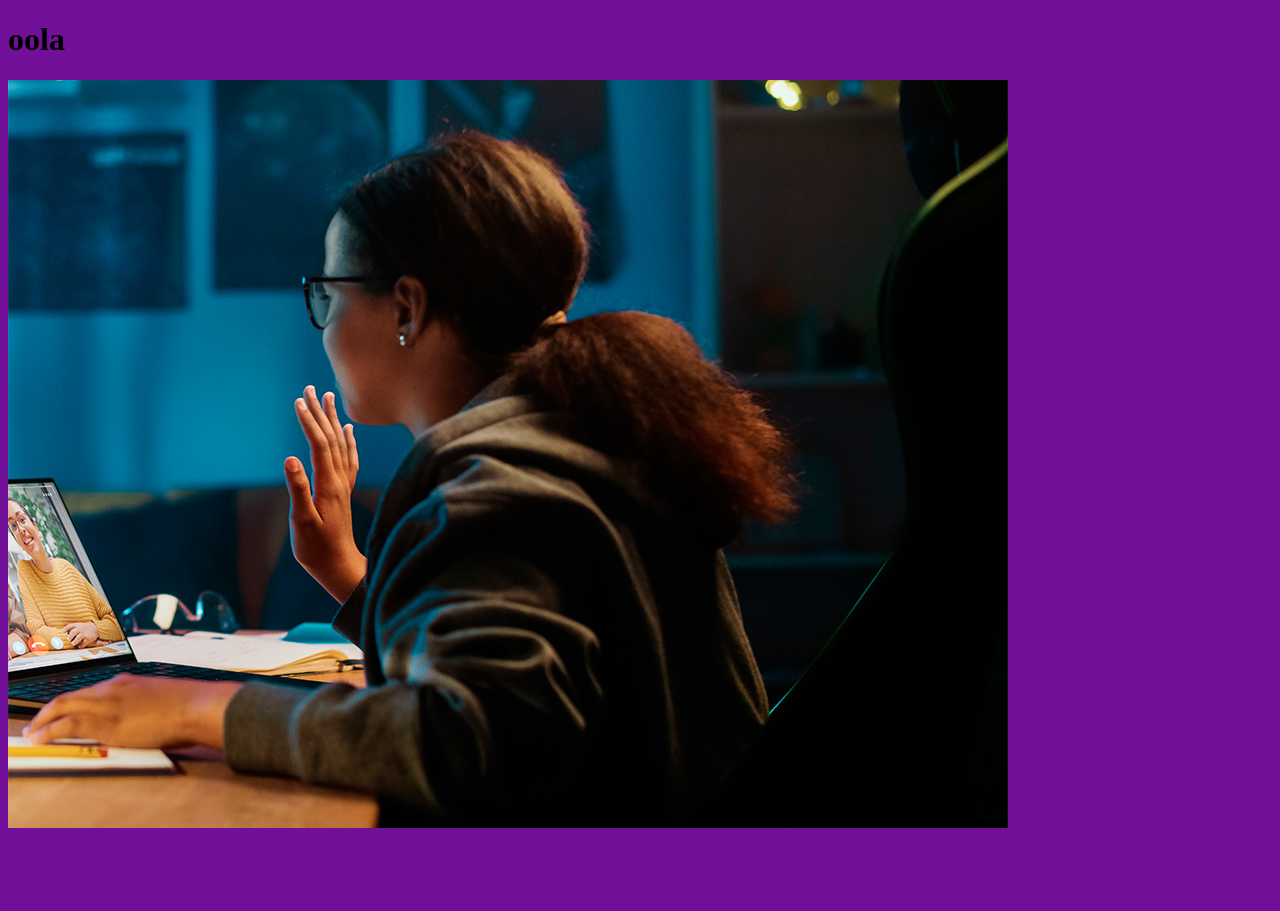
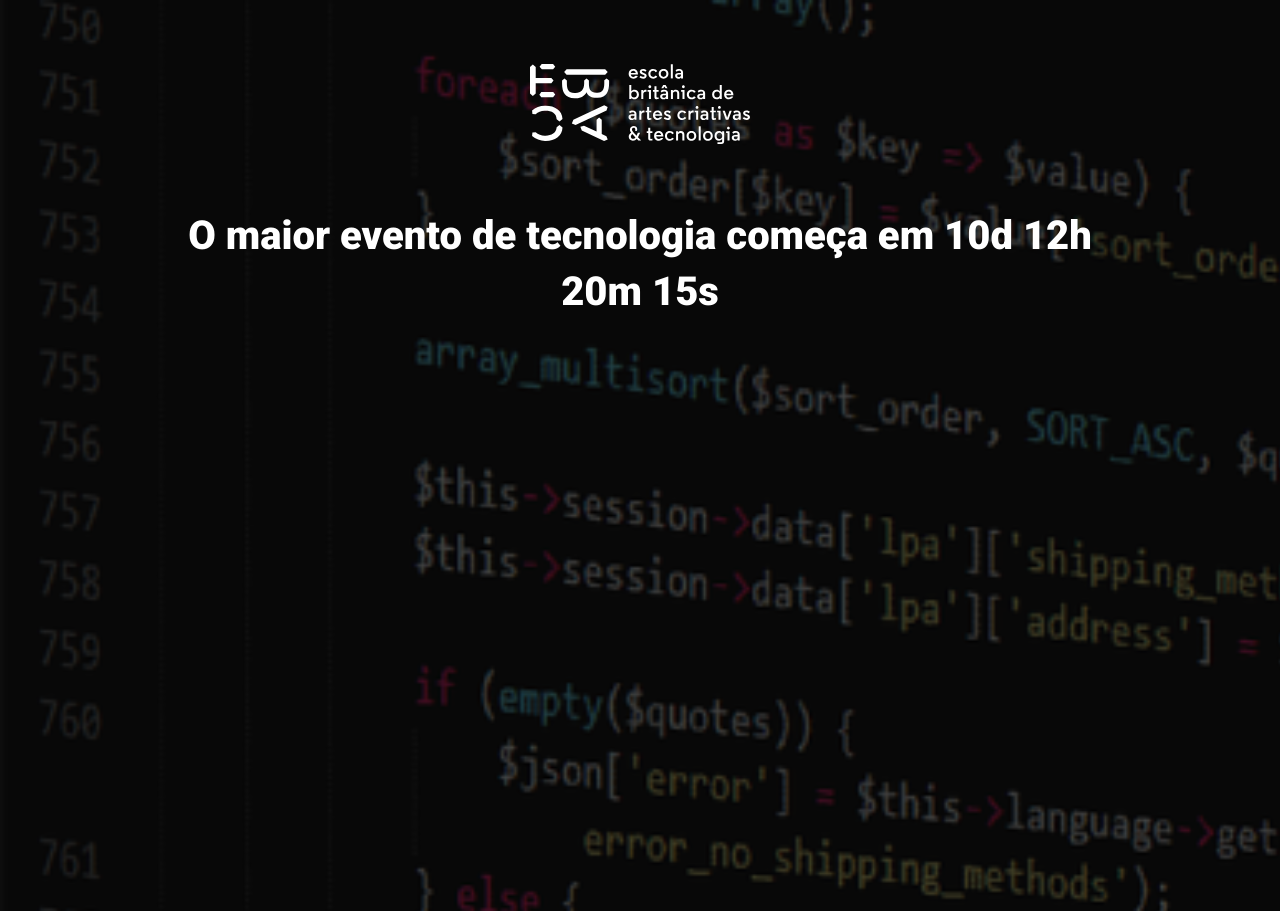
Before and after one commit to miguel11065/ebac_tech_talks, a website built with Parcel: page src/index.html in a window 1280 px wide. Shown: the top 911 px of the page. Before the commit the page ends 840 px from the top, so only its background shows below. Built offline with nearby package versions, Linux system fonts and the light colour scheme.

Commit message:
criando o hero

```diff
--- a/src/index.html
+++ b/src/index.html
@@ -1,14 +1,24 @@
 <!DOCTYPE html>
-<html lang="en">
+<html lang="pt-br">
 <head>
     <meta charset="UTF-8">
     <meta name="viewport" content="width=device-width, initial-scale=1.0">
-    <title>Document</title>
+    <title>EBAC Tech Talks</title>
     <link rel="stylesheet" href="./styles/main.scss">
+    <link rel="preconnect" href="https://fonts.googleapis.com">
+    <link rel="preconnect" href="https://fonts.gstatic.com" crossorigin>
+    <link href="https://fonts.googleapis.com/css2?family=Roboto:wght@400;700&display=swap" rel="stylesheet">
+    <link href="https://fonts.googleapis.com/css2?family=Roboto:wght@400;700;900&display=swap" rel="stylesheet">
 </head>
 <body>
-    <h1>oola</h1>
-    <img src="./images/backend.png" alt="">
+    <header class="hero">
+        <div class="container">
+            <img class="hero__logo" src="./images/ebac_logo.svg" alt="">
+            <p class="hero__text">
+                O maior evento de tecnologia começa em 10d 12h 20m 15s
+            </p>
+        </div>
+    </header>
     <script src="./scripts/main.js"></script>
 </body>
 </html>
--- /dev/null
+++ b/src/styles/_hero.scss
@@ -0,0 +1,52 @@
+.hero {
+    padding-top: 64px;
+    padding-bottom: 100%;
+    background-image: url(../images/fundo.png);
+    background-repeat: no-repeat;
+    background-size: cover;
+    position: relative;
+
+    .container {
+        position: relative;
+    }
+
+    &::before {
+        position: absolute;
+        top: 0;
+        left: 0;
+        width: 100%;
+        height: 100%;
+        background-color: #000;
+        content: '';
+        opacity: .7;
+    }
+
+    &__text {
+        margin-top: 64px;
+        margin-bottom: 64px;
+        font-size: 40px;
+        line-height: 56px;
+        font-weight: 800;
+        text-align: center;
+    }
+
+    &__logo {
+        margin: 0 auto;
+        height: 80px;
+        display: block;
+    }
+
+    @media (max-width: 640px) {
+        padding: 40px 0;
+
+        &__logo {
+            height: 40px;
+        }
+
+        &__text {
+            font-size: 22px;
+            line-height: 24px;
+            margin: 24px 0;
+        }
+    }
+}
--- a/src/styles/main.scss
+++ b/src/styles/main.scss
@@ -1,3 +1,23 @@
-body {
-    background-color: rgb(114, 15, 153);
+@use 'hero';
+
+* {
+    margin: 0;
+    padding: 0;
+    box-sizing: border-box;
+    font-family: 'Roboto', sans-serif;
+    color: #fff;
 }
+
+.container {
+    max-width: 960px;
+    width: 100%;
+    margin: 0 auto;
+
+    @media (max-width: 640px) {
+        max-width: 80%;
+    }
+
+    @media (max-width: 1024px) {
+        max-width: 90px;
+    }
+}
```
